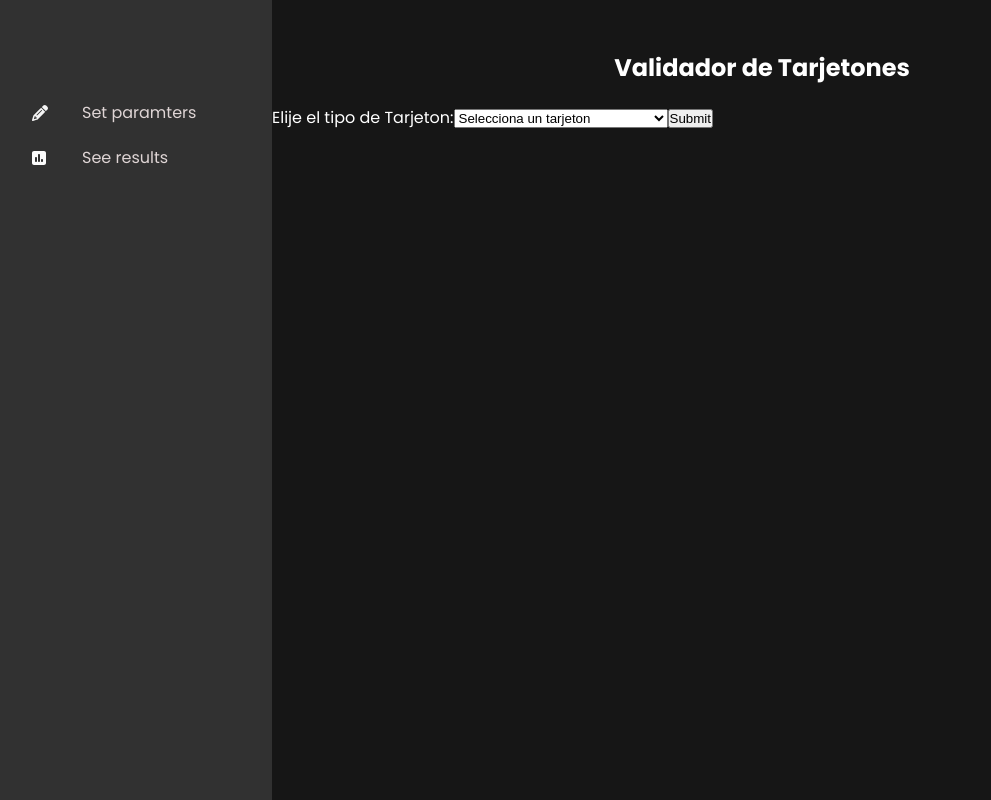
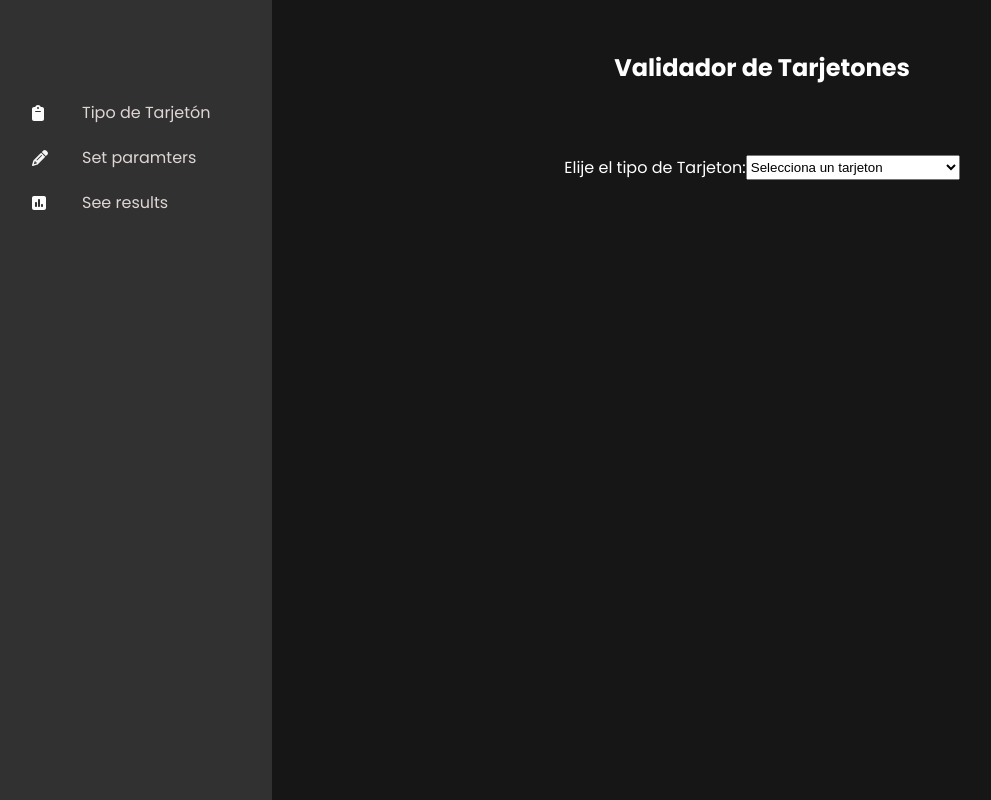
Before and after one commit to alex-borja/tarjetones-react, a React (Vite) app: page / in a window 1280 px wide. Shown: the whole page, without its empty margins (28-1019 px from the left). Built offline with nearby package versions, Linux system fonts and the light colour scheme.

Commit message:
added to navbar

```diff
--- a/src/App.css
+++ b/src/App.css
@@ -14,7 +14,7 @@
   justify-content: flex-start;
   width: 80%;
   min-height: 100vh;
-  height: 100vh;
+  height: auto;
 }
 
 .header {
--- a/src/App.jsx
+++ b/src/App.jsx
@@ -8,6 +8,7 @@ import TarjetonType from './components/TarjetonType';
 
 function App() {
 	const [showResults, setShowResults] = useState(false);
+	const [showParams, setShowParmas] = useState(false);
 	const [tarjetonType, setTarjetonType] = useState("");
 	const [sharedParams, setSharedParams] = useState({
 		sede: "",
@@ -24,14 +25,16 @@ function App() {
 			<NavBar
 				showResults={showResults}
 				setShowResults={setShowResults}
-				sharedParams={sharedParams}>
+				sharedParams={sharedParams}
+				tarjetonType={tarjetonType}
+				setShowParmas={setShowParmas}>
 			</NavBar>
 			<div className='center'>
 				<div className='header'>
 					<h2>Validador de Tarjetones</h2>
 				</div>
 				{
-					tarjetonType ?
+					showParams ?
 						<>{
 							!showResults ?
 								<TarjetonParamsView
@@ -51,8 +54,8 @@ function App() {
 						<TarjetonType
 							tarjetonType={tarjetonType}
 							setTarjetonType={setTarjetonType}
-							sharedParams={sharedParams}
 							setSharedParams={setSharedParams}
+							setShowParmas={setShowParmas}
 						></TarjetonType>
 				}
 			</div>
--- a/src/components/NavBar.jsx
+++ b/src/components/NavBar.jsx
@@ -1,17 +1,23 @@
 import "../styles/components/NavBar.css"
 import { FontAwesomeIcon } from "@fortawesome/react-fontawesome";
-import { faPencil, faSquarePollVertical } from "@fortawesome/free-solid-svg-icons";
+import { faPencil, faSquarePollVertical, faClipboard } from "@fortawesome/free-solid-svg-icons";
 import PropTypes from "prop-types";
 import { checkValidParams } from "../utils/utils";
+import TarjetonType from "./TarjetonType";
 
-function NavBar({ setShowResults, sharedParams }) {
+function NavBar({ setShowResults, sharedParams, tarjetonType, setShowParmas }) {
 
 	let handleClick = (param) => {
 		switch (param) {
-			case "1":
+			case "type":
+				if(tarjetonType) {
+					setShowParmas((prev) => !prev);
+				}
+				break;
+			case "params":
 				setShowResults(false);
 				break;
-			case "2":
+			case "results":
 				if(checkValidParams(sharedParams)) {
 					setShowResults(true);
 				}
@@ -25,11 +31,15 @@ function NavBar({ setShowResults, sharedParams }) {
 		<div className="navbar">
 			<nav>
 				<ul className="navList">
-					<li onClick={() => handleClick("1")}>
+					<li onClick={() => handleClick("type")}>
+						<FontAwesomeIcon icon={faClipboard} style={{ color: "#fcfcfc", }} />
+						<p>Tipo de Tarjetón</p>
+					</li>
+					<li onClick={() => handleClick("params")}>
 						<FontAwesomeIcon icon={faPencil} style={{ color: "#f5f5f5", }} />
 						<p>Set paramters</p>
 					</li>
-					<li onClick={() => handleClick("2")}>
+					<li onClick={() => handleClick("results")}>
 						<FontAwesomeIcon icon={faSquarePollVertical} style={{ color: "#fcfcfc", }} />
 						<p>See results</p>
 					</li>
@@ -43,6 +53,8 @@ NavBar.propTypes = {
 	showResults: PropTypes.bool,
 	setShowResults: PropTypes.func,
 	sharedParams: PropTypes.object,
+	tarjetonType: PropTypes.string,
+	setShowParmas: PropTypes.func,
 }
 
 export default NavBar;
--- a/src/components/TarjetonType.jsx
+++ b/src/components/TarjetonType.jsx
@@ -1,23 +1,25 @@
 import PropTypes from "prop-types";
 import { TARJETON_TYPE } from "../utils/tarjetonType";
+import "../styles/components/TarjetonTypes.css";
 
-function TarjetonType({ tarjetonType, setTarjetonType, sharedParams, setSharedParams  }) {
+function TarjetonType({ tarjetonType, setTarjetonType, setSharedParams, setShowParmas  }) {
 
 	let handleSelect = (e) => {
 		setTarjetonType(e.target.value);
 
 		setSharedParams((prev) => ({ ...prev, ...TARJETON_TYPE[tarjetonType] }))
+
+		setShowParmas(true);
 	}
 
     return (
-	    <form>
+	    <form className="tarjetonType">
 			<label>Elije el tipo de Tarjeton:</label>
 			<select onChange={(e) => handleSelect(e)} >
 			    <option value="none">Selecciona un tarjeton</option>
 			    <option value="GGU">Generico de Grado Uneatlantico</option>
 				<option value="GAF">Generico de área Funiber</option>
 			</select>
-			<input type="submit" />
 		</form>
     )
 }
@@ -25,8 +27,8 @@ function TarjetonType({ tarjetonType, setTarjetonType, sharedParams, setSharedPa
 TarjetonType.propTypes = {
 	tarjetonType: PropTypes.string,
 	setTarjetonType: PropTypes.func,
-	sharedParams: PropTypes.object,
 	setSharedParams: PropTypes.func,
+	setShowParmas:  PropTypes.func
 }
 
 
--- /dev/null
+++ b/src/styles/components/TarjetonTypes.css
@@ -0,0 +1,5 @@
+.tarjetonType {
+  display: flex;
+  justify-content: center;
+  padding-top: 50px;
+}
--- a/src/views/TarjetonParamsView.jsx
+++ b/src/views/TarjetonParamsView.jsx
@@ -80,6 +80,7 @@ function TarjetonParamsView({ showParams, setShowParams, sharedParams, setShared
 		<div className="tarjetonParams">
 			<form className="paramsForm" onSubmit={(e) => submitParams(e)}>
 				<div className="inputFields">
+
 					{renderInputFields()}
 				</div>
 				<div className="btns">
```
